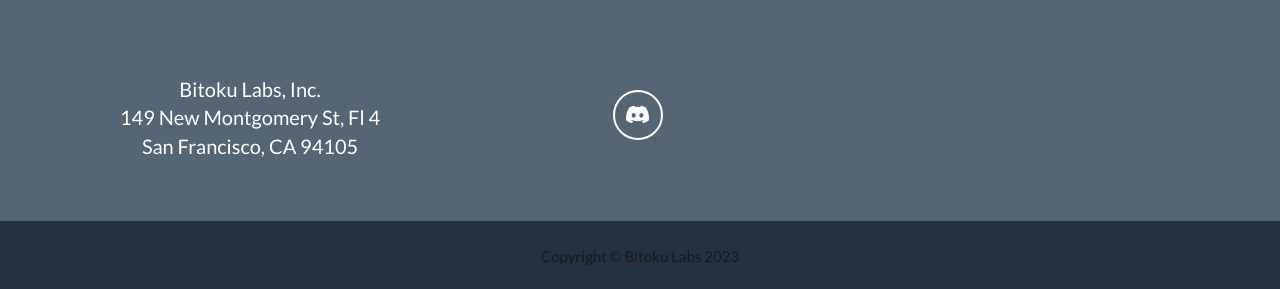
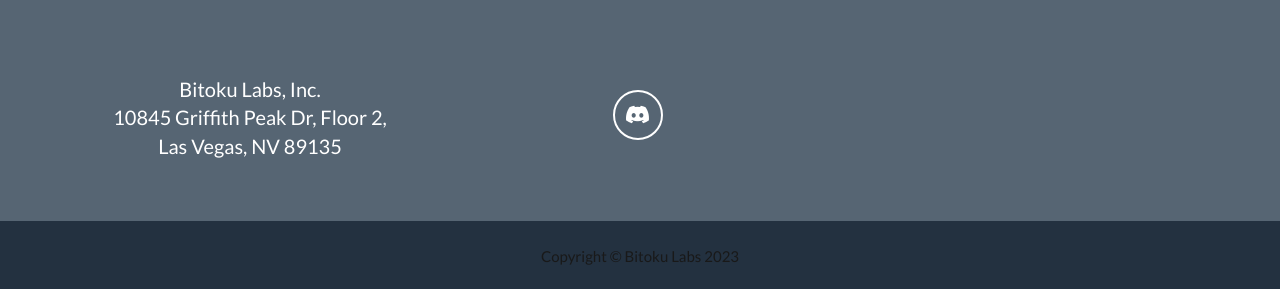
Before and after one commit to bernieblume/vali.bitoku, a Jekyll site: the page built from _posts/2014-07-18-project-1.markdown, in a window 1280 px wide and 900 px high, scrolled down 1505 px. Shown: the part 608-897 px from the top of the window. Built offline with Jekyll 4.4.1, drawn with Linux system fonts in a browser that asks for light colours.

Commit message:
Update address

```diff
--- a/_config.yml
+++ b/_config.yml
@@ -55,8 +55,8 @@ social:
 # Postal address (add as many lines as necessary)
 address:
   - line: Bitoku Labs, Inc.
-  - line: 149 New Montgomery St, Fl 4
-  - line: San Francisco, CA 94105
+  - line: 10845 Griffith Peak Dr, Floor 2,
+  - line: Las Vegas, NV 89135
 
 # Credits content
 #credits: 'Freelancer is a free to use, open source Bootstrap theme created by <a href="http://startbootstrap.com">Start Bootstrap</a>.'
```
Also changed, not shown: 3 other files.
